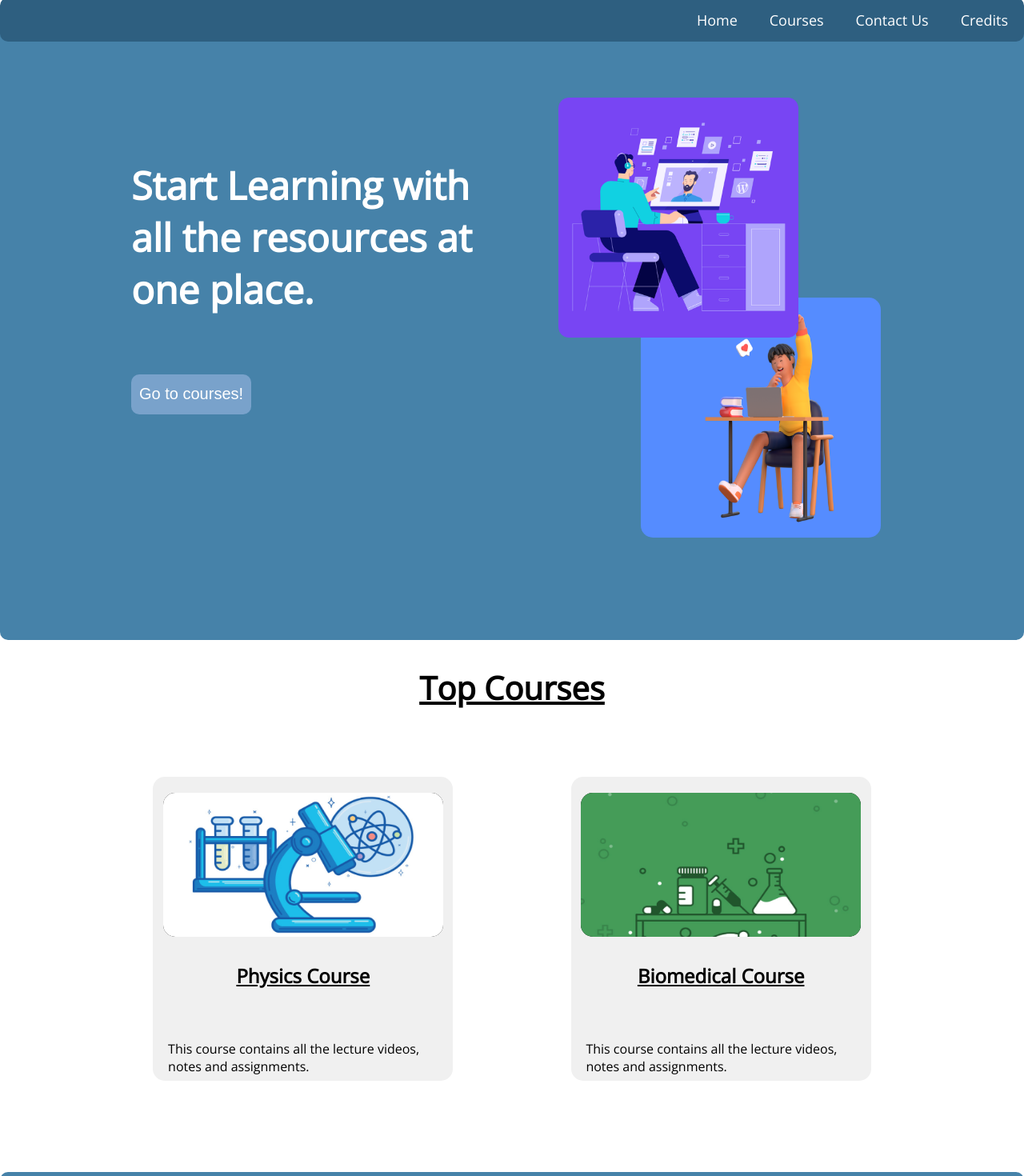
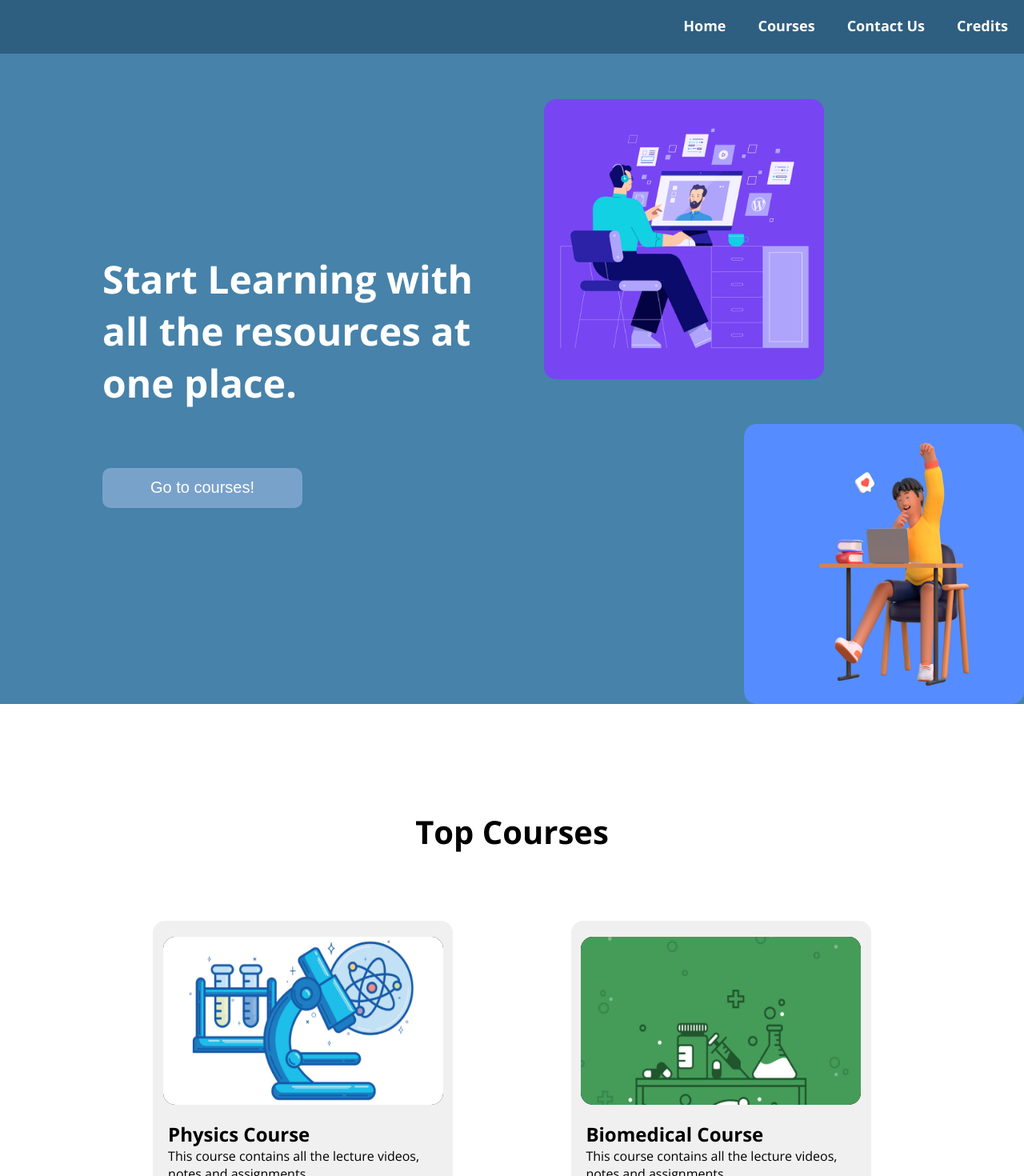
Before and after one commit to trickster03/course_website, a React (Create React App) app in the folder course/: page / in a window 1280 px wide. Shown: the top 1470 px of the page at 80% size. Built offline with nearby package versions, Linux system fonts and the light colour scheme.

Commit message:
updated css code

```diff
--- a/course/src/components/Card/Card.module.css
+++ b/course/src/components/Card/Card.module.css
@@ -1,3 +1,5 @@
+@import url('https://fonts.googleapis.com/css2?family=Open+Sans:wght@700&family=Poppins&display=swap');
+
 .main
 {
     width: 375px;
@@ -16,7 +18,7 @@
 {
     width: 350px;
     background-color: black;
-    height: 180px;
+    height: 210px;
     border-radius: 15px;
     margin-top: 20px;
 }
@@ -24,6 +26,11 @@
 .heading
 {
     font-size: 1.5rem;
+    text-decoration: none;
+    font-family: 'Open Sans', sans-serif;
+    text-align: left;
+    margin: 0;
+    margin-top: 20px;
 }
 
 .headingDiv
--- a/course/src/components/Footer/Footer.module.css
+++ b/course/src/components/Footer/Footer.module.css
@@ -1,7 +1,7 @@
 .heading{
     text-align: center;
-   margin-bottom: 10px;
-   margin-top: 25px;
+    margin-top: 10px;
+    text-decoration: none;
 }
 .background{
     background-color: #4682A9;
@@ -9,6 +9,8 @@
     width: 100%;
     color: #FFFFFF;
     bottom: 0;
+    border-radius: 0;
+    padding-top: 30px;
 }
 .footContainer
 {
@@ -51,8 +53,12 @@
     background-color: #FFFFFF;
     color:black;
     text-align: center;
-    height: 4rem;
+    height: 30px;
     margin-top: 4rem;
+    display: flex;
+    justify-content: center;
+    align-items: center;
+
 
 }
 
--- a/course/src/components/Navbar/Navbar.module.css
+++ b/course/src/components/Navbar/Navbar.module.css
@@ -1,6 +1,6 @@
 .background{
     background-color: rgb(46, 95, 128);
-    height: 55px;
+    height: 70px;
     width: 100%;
     display: flex;
     flex-direction: row;
@@ -11,18 +11,47 @@
     top: 0;
     left: 0;
     margin-top: -3px;
+    border: 0px;
+    border-radius: 0;
 }
-
+/*
 .links{
     color: #FFFFFF;
     padding: 20px;
     text-decoration: none;
     font-size: large;
+    font-weight: bolder;
+    transition: background-color 0.3s ease;
 }
 
 .links:hover{
+    background-color: #79A2CB;
+} */
 
-    color:rgb(234, 234, 234);
-    text-decoration: underline;
+.links {
+    color: #FFFFFF;
+    padding: 20px;
+    text-decoration: none;
+    font-size: large;
+    font-weight: bolder;
+    position: relative;
+    overflow: hidden;
+    border-radius: 0px;
+  }
 
-}
+  .links::before {
+    content: '';
+    position: absolute;
+    top: 0;
+    left: 0;
+    width: 0;
+    height: 100%;
+    background-color: #79A2CB;
+    transition: width 0.5s ease;
+    z-index: -1;
+
+  }
+
+  .links:hover::before {
+    width: 100%;
+  }
--- a/course/src/pages/About/About.module.css
+++ b/course/src/pages/About/About.module.css
@@ -1,10 +1,12 @@
+@import url('https://fonts.googleapis.com/css2?family=Open+Sans:wght@700&family=Poppins&display=swap');
+
 .main
 {
     width: 100%;
-    height: 80vh;
+    height: 100vh;
     display: flex;
     flex-direction: column;
-    justify-content: flex-start;
+    justify-content: center;
     align-items: center;
     padding-bottom: 30px;
 }
@@ -19,7 +21,8 @@
 .heading
 {
     font-size: 2.5rem;
-    font-weight: bolder;
+    text-decoration: none;
+    font-family: 'Open Sans', sans-serif;
 }
 
 
--- a/course/src/pages/Home/Home.module.css
+++ b/course/src/pages/Home/Home.module.css
@@ -1,21 +1,24 @@
 .main{
     background-color: #4682A9;
     width: 100%;
-    height: 100vh;
+    height: 110vh;
     display: flex;
-    padding: 5%;
+    justify-content: space-between;
+    border-radius: 0;
+
 }
 
 .textdiv{
     color: #FFFFFF;
-    padding-left: 100px;
-    width: 800px;
+   margin-left: 10%;
+    width: 500px;
     display: flex;
     flex-direction: column;
    justify-content: center;
-   margin-top: -10%;
+   margin-top: 3%;
    font-size: 1.5rem;
    text-decoration: none;
+
 }
 
 .heading
@@ -32,13 +35,15 @@
 
 .button{
     margin-top: 10px;
-    height: 50px;
+    width: 250px;
+    height: 55px;
     font-size: 20px;
     padding: 10px;
     border-radius: 10px;
     border: none;
     background-color: #79A2CB;
     color: #FFFFFF;
+    transition: background-color 1s ease;
 }
 
 .button:hover
@@ -48,39 +53,21 @@
 
 .imagediv{
     position: relative;
-    width: 60%;
     display: flex;
     flex-direction: row;
+    width: auto;
     justify-content: flex-end;
-    margin-right: 10%;
+    align-items: flex-end;
     margin-top: 5%;
 }
 
-.absdiv{
-    position: absolute;
-    width: 300px;
-    height: 300px;
-    top: 0;
-    right: 22%;
-
-}
 .absimage{
     height: 100%;
     width: 100%;
 
 }
 
-.normaldiv{
-    width: 300px;
-    height: 300px;.main{
-        background-color: #4682A9;
-        width: 100%;
-        height: 90vh;
-        display: flex;
-        padding-top: 5%;
-    }
-
-    .textdiv{
+   /* .textdiv{
         color: #FFFFFF;
         padding-left: 100px;
         width: 800px;
@@ -89,7 +76,7 @@
        justify-content: center;
        margin-top: -10%;
        font-size: 1.5rem;
-    }
+    } */
 
     .image{
         width: 100%;
@@ -113,22 +100,12 @@
         background-color: #1b689b;
     }
 
-    .imagediv{
-        position: relative;
-        width: 60%;
-        display: flex;
-        flex-direction: row;
-        justify-content: flex-end;
-        margin-right: 10%;
-        margin-top: 5%;
-    }
-
     .absdiv{
         position: absolute;
-        width: 300px;
-        height: 300px;
-        top: 0;
-        right: 22%;
+        width: 350px;
+        height: 350px;
+        top: 60px;
+        right: 250px;
 
     }
     .absimage{
@@ -138,13 +115,9 @@
     }
 
     .normaldiv{
-        width: 300px;
-        height: 300px;
+        width: 350px;
+        height: 350px;
         margin-top: 250px;
         /* border: 10px solid; */
         border-radius: 15px;
     }
-    margin-top: 250px;
-    /* border: 10px solid; */
-    border-radius: 15px;
-}
--- a/course/src/pages/Physics/physics.module.css
+++ b/course/src/pages/Physics/physics.module.css
@@ -2,7 +2,10 @@
 {
     margin: 5rem;
     align-items: center;
-
+    background-image: url('./image\ 5.png');
+    background-repeat: no-repeat;
+    background-size: contain;
+    background-position: center;
 }
 
 
```
Also changed, not shown: course/src/pages/Physics/image 5.png (added).
